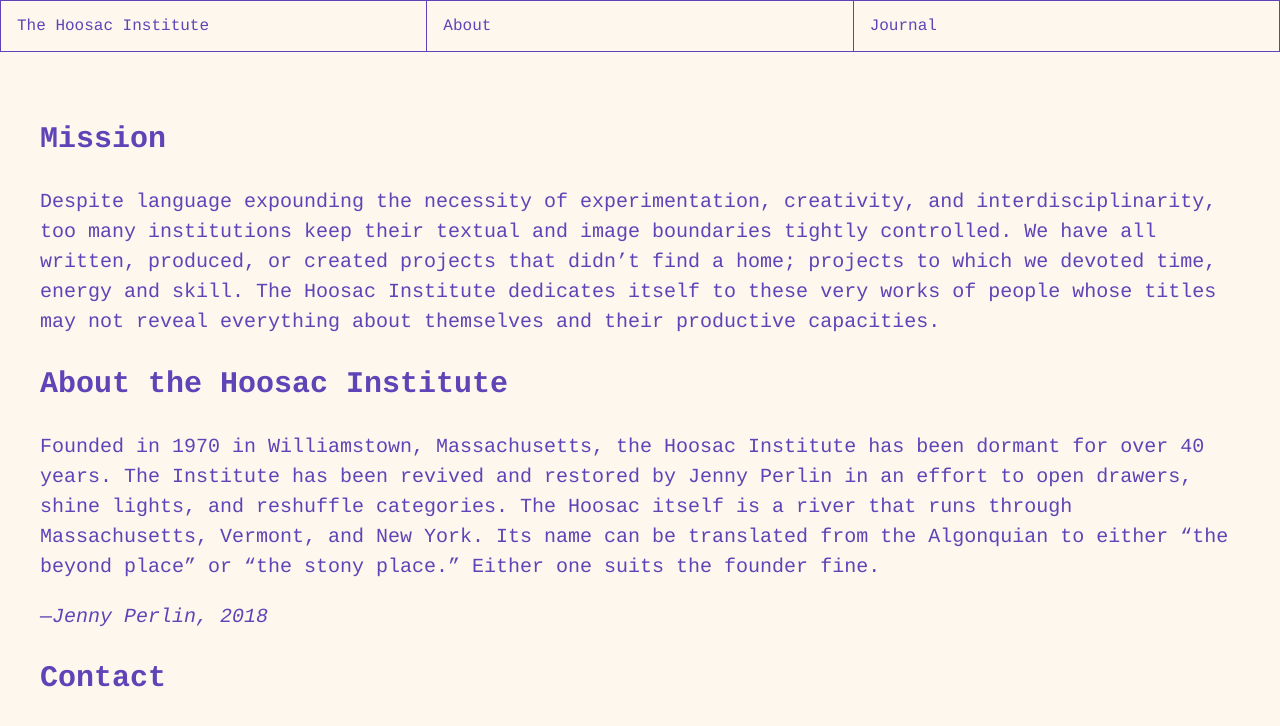
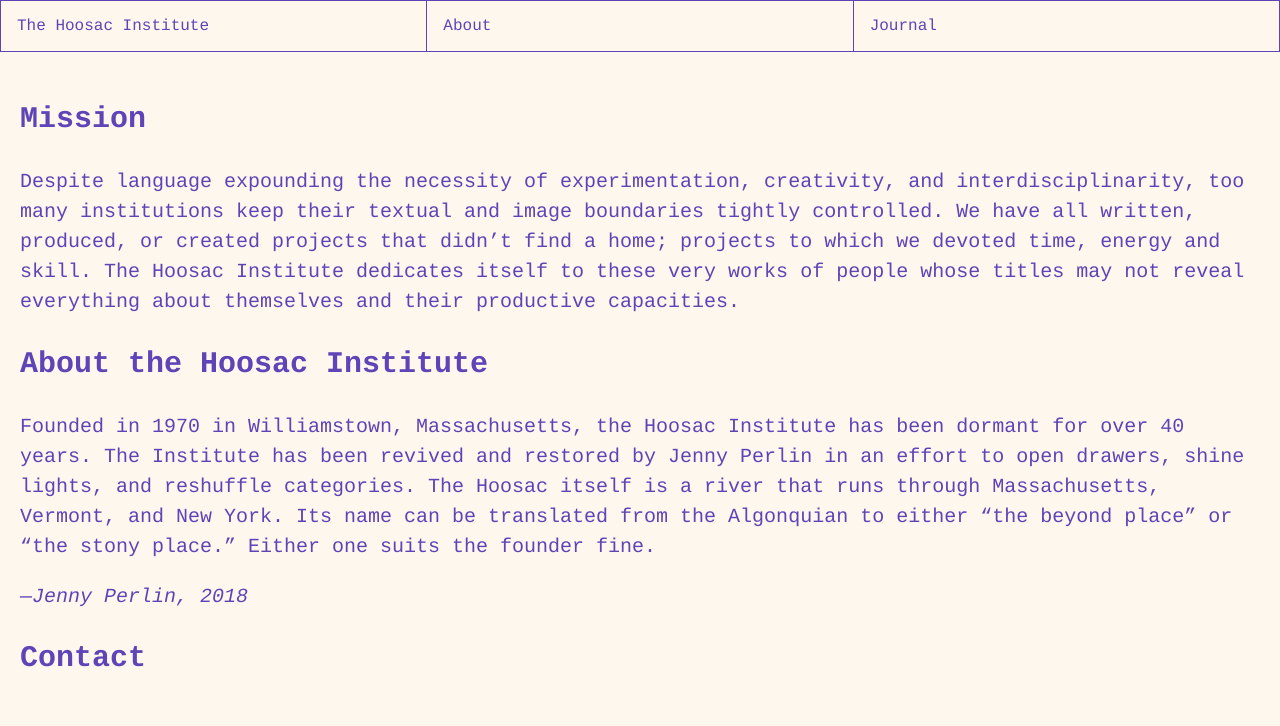
Before and after one commit to caseyg/hoosacinstitute, a Jekyll site: the page built from about.md, in a window 1280 px wide. Shown: the top 726 px of the page. Built offline with Jekyll 4.4.1, drawn with Linux system fonts in a browser that asks for light colours; our own code applies the rules of GitHub Pages for plain Markdown files.

Commit message:
Updated Default

```diff
--- a/_layouts/default.html
+++ b/_layouts/default.html
@@ -22,9 +22,7 @@
 
     </header>
     <main id="wrapper">
-      <div class="container" aria-label="Content">
-          {{ content }}
-      </div>
+      {{ content }}
     </main>
 
     <footer>
```
